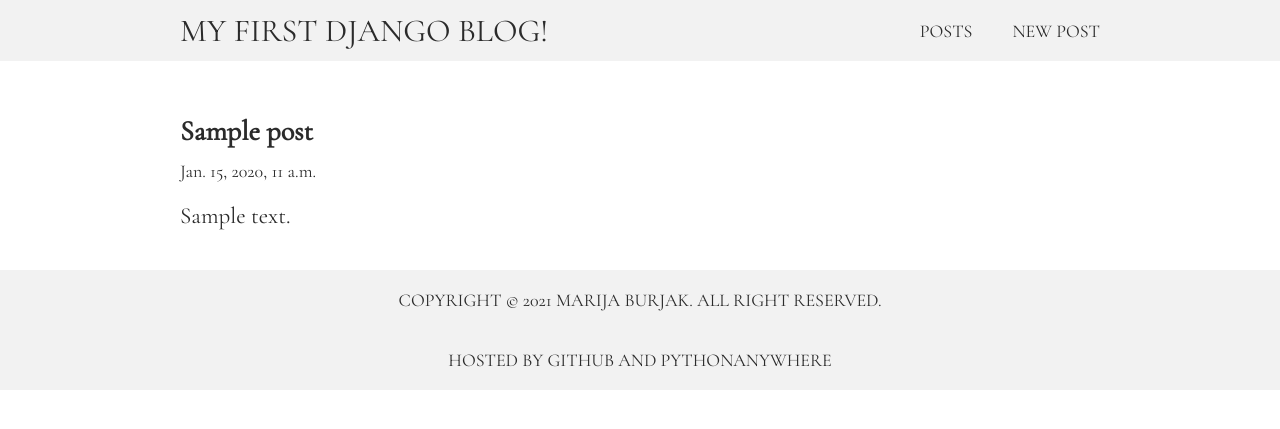
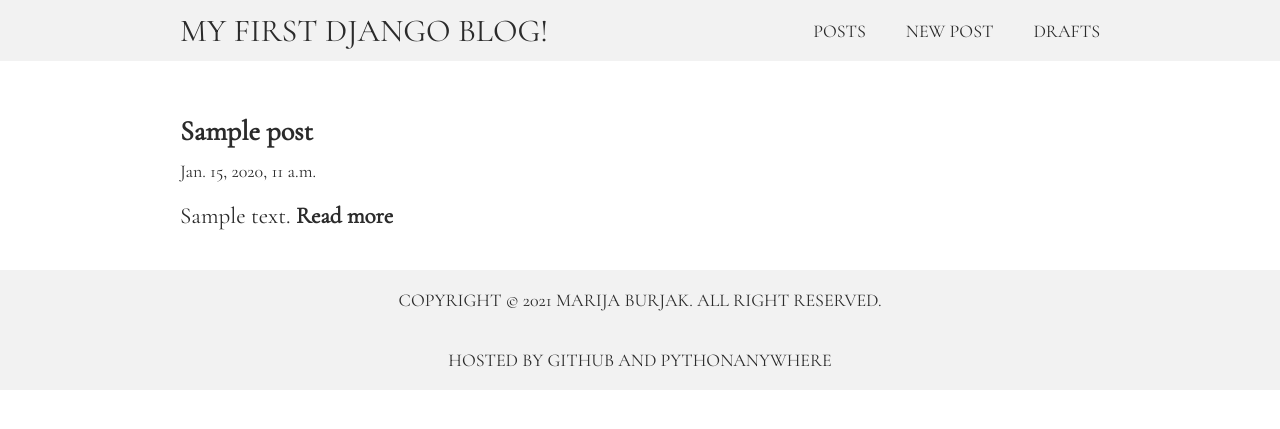
Before and after one commit to HangeZoe/django-blog-template, a Django app: page / in a window 1280 px wide. Shown: the top 429 px of the page. Run offline with Django 3.2, Linux system fonts and the light colour scheme; a user stored in the database is signed in; tables that the repository leaves empty hold one stand-in row (values such as "Sample post").

Commit message:
feat: save new posts as drafts

```diff
--- a/blog/static/css/blog.css
+++ b/blog/static/css/blog.css
@@ -116,6 +116,13 @@ header {
 
 .latest-articles__text {
   text-align: justify;
+  text-decoration: none;
+}
+
+.latest-articles__link {
+  text-decoration: none;
+  color: #2b2b2b;
+  font-weight: bold;
 }
 
 .latest-articles__edit-post {
--- a/blog/templates/blog/base.html
+++ b/blog/templates/blog/base.html
@@ -26,6 +26,11 @@
                 <li class="header__item">
                   {% if user.is_authenticated %}
                     <a href="{% url 'post_new' %}" class="header__link">New Post</a>
+                  {% endif %}
+                </li>
+                <li class="header__item">
+                  {% if user.is_authenticated %}
+                    <a href="{% url 'post_draft_list' %}" class="header__link">Drafts</a>
                   {% endif %}
                 </li>
               </ul>
--- a/blog/templates/blog/post_list.html
+++ b/blog/templates/blog/post_list.html
@@ -5,7 +5,7 @@
       <div class="latest-articles__post">
           <h2><a href="{% url 'post_detail' pk=post.pk %}" class="latest-articles__title">{{ post.title }}</a></h2>
           <p class="latest-articles__date">{{ post.published_date }}</p>
-          <p class="latest-articles__text">{{ post.text|linebreaksbr }}</p>
+          <p class="latest-articles__text">{{ post.text|truncatechars:800 }}<a href="{% url 'post_detail' pk=post.pk %}" class="latest-articles__link"> Read more</a></p>
       </div>
   {% endfor %}
 {% endblock %}
--- a/blog/urls.py
+++ b/blog/urls.py
@@ -6,4 +6,5 @@ urlpatterns = [
     path('post/<int:pk>/', views.post_detail, name='post_detail'),
     path('post/new/', views.post_new, name='post_new'),
     path('post/<int:pk>/edit/', views.post_edit, name='post_edit'),
+    path('drafts/', views.post_draft_list, name='post_draft_list'),
 ]
--- a/blog/views.py
+++ b/blog/views.py
@@ -19,7 +19,6 @@ def post_new(request):
         if form.is_valid():
             post = form.save(commit=False)
             post.author = request.user
-            post.published_date = timezone.now()
             post.save()
             return redirect('post_detail', pk=post.pk)
     else:
@@ -33,9 +32,12 @@ def post_edit(request, pk):
         if form.is_valid():
             post = form.save(commit=False)
             post.author = request.user
-            post.published_date = timezone.now()
             post.save()
             return redirect('post_detail', pk=post.pk)
     else:
         form = PostForm(instance=post)
     return render(request, 'blog/post_edit.html', {'form': form})
+
+def post_draft_list(request):
+    posts = Post.objects.filter(published_date__isnull=True).order_by('created_date')
+    return render(request, 'blog/post_draft_list.html', {'posts': posts})
```
Also changed, not shown: blog/templates/blog/post_draft_list.html (added, +11 -0 lines).
